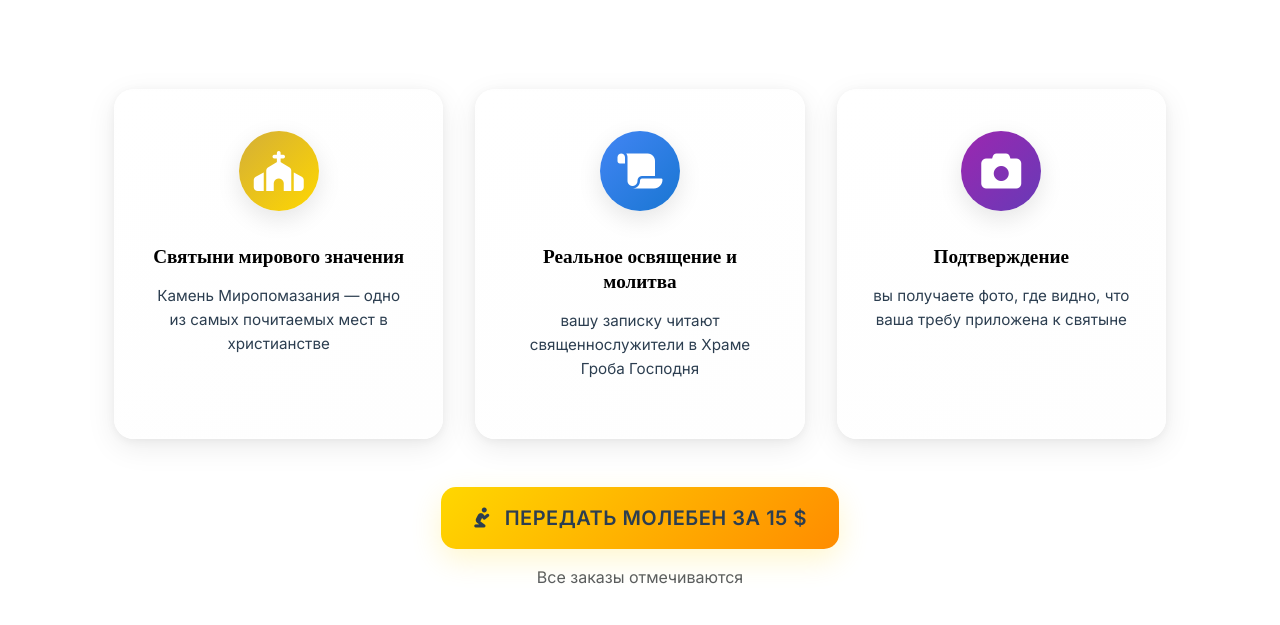
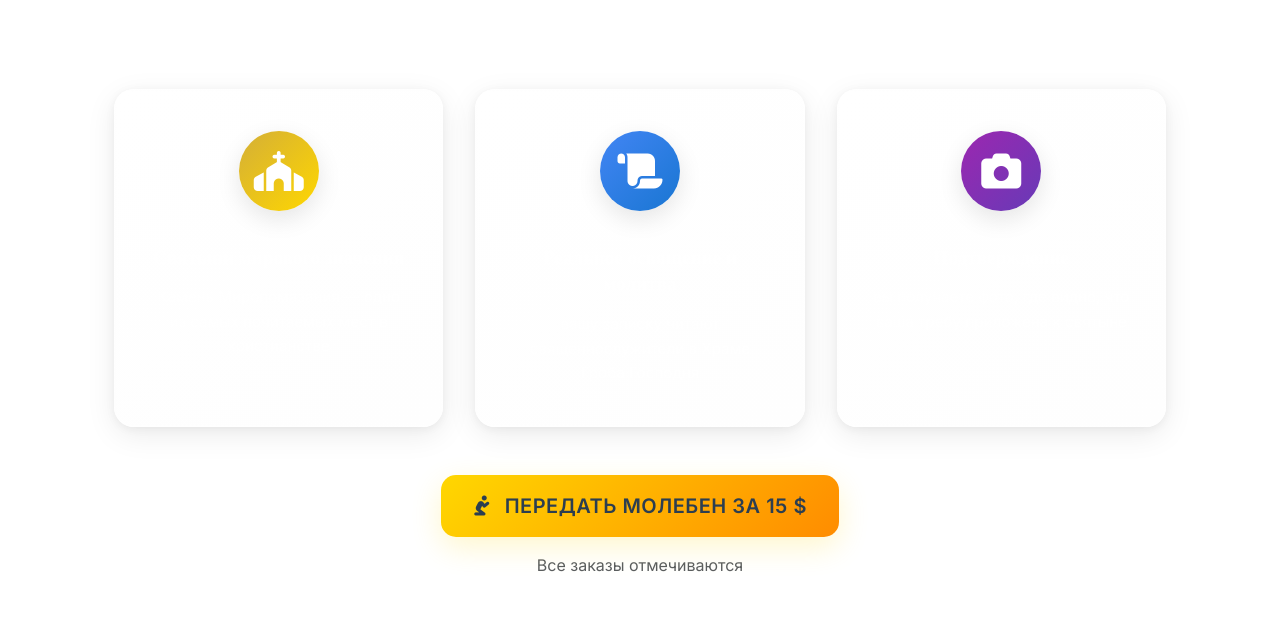
Before and after one commit to SaintSerd/LandingCraft-1, a Flask app: page / in a window 1280 px wide. Shown: the part 1728-2353 px from the top of the page. Run offline with Flask 3, Linux system fonts and the light colour scheme.

Commit message:
Ensure titles and text within result cards are always clearly visible
Override result card header and paragraph text color to #FFFFFF in style.css.

Replit-Commit-Author: Agent
Replit-Commit-Session-Id: a35b1465-f3ef-4cd3-8389-5634677c3765
Replit-Commit-Screenshot-Url: https://storage.googleapis.com/screenshot-production-us-central1/4d5e73ac-d877-4d19-b208-cbb0903a08e0/61b618a3-f762-4dcc-a284-08455df9c328.jpg

```diff
--- a/static/css/style.css
+++ b/static/css/style.css
@@ -438,6 +438,20 @@ section {
 
 .result-card:hover .card-icon {
     transform: scale(1.1);
+}
+
+.result-card h4 {
+    color: #FFFFFF !important;
+    font-weight: 600;
+    margin-bottom: 1rem;
+    font-size: 1.3rem;
+    line-height: 1.4;
+}
+
+.result-card p {
+    color: #FFFFFF !important;
+    line-height: 1.6;
+    margin: 0;
 }
 
 .result-card h4 {
```
